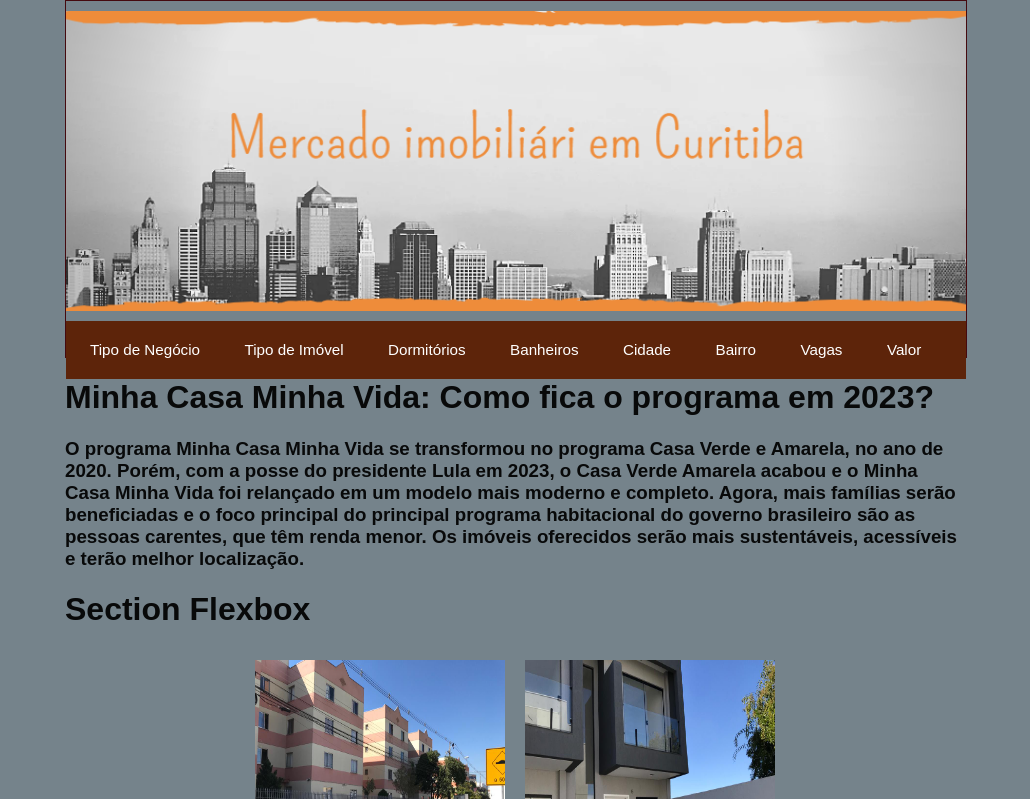
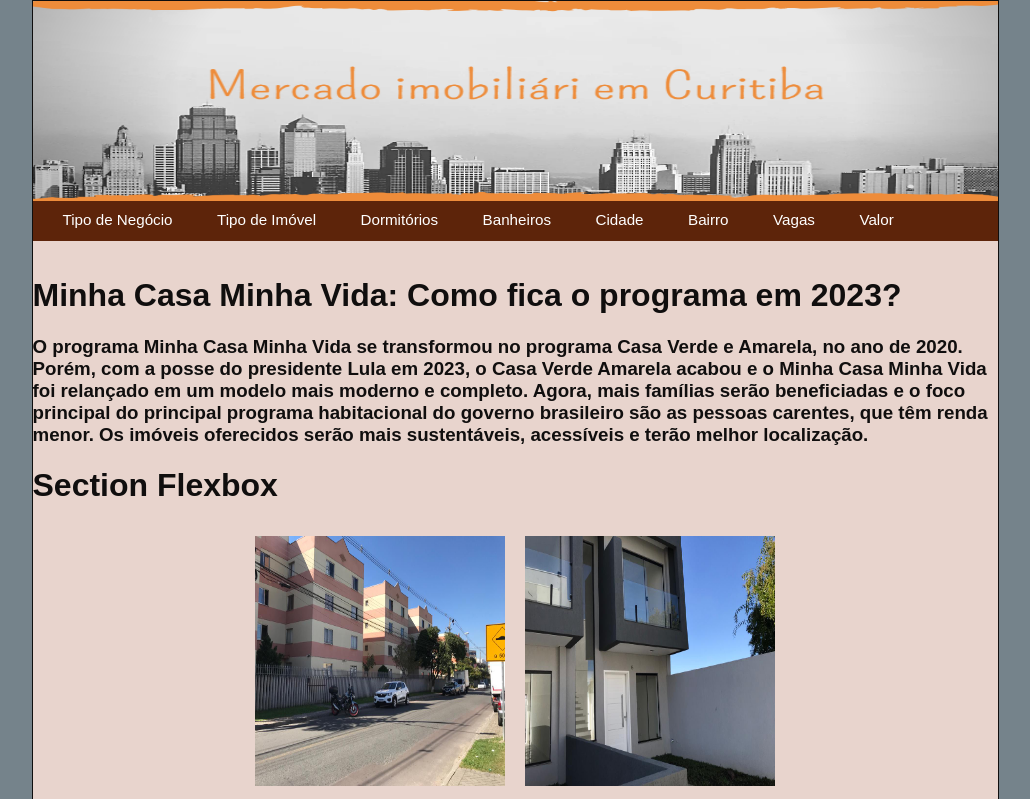
Before and after one commit to Egle-Farias/egle-farias.github.io, a plain HTML site: page index.html in a window 1280 px wide. Shown: the top 799 px of the page, without its empty margins (125-1155 px from the left). Drawn offline with Linux system fonts and the light colour scheme.

Commit message:
Ajustes da imagem do topo, ajuste da margem do container e ajuste do menu

```diff
--- a/estilo.css
+++ b/estilo.css
@@ -4,14 +4,13 @@ body, html {
   height: 100%;
   margin: 0;
   padding: 0;
+
 }
 body {
   background: rgb(117, 131, 139);
   font-family: Arial, sans-serif;
   color: #000e;
-
 }
-
 
 #page {
   display: flex;
@@ -22,55 +21,60 @@ body {
   padding: 0;
 }
 #container {
-  width: 900px;
+  width: 965px;
   height: 100%;
   margin: 0;
   padding: 0;
+  border: 1px solid;
+  background-color: rgb(232, 212, 205);
   }
+
 #topo {
   display: flex;
   flex-direction: column;
   align-items: center;
   width: 100%;
-  height: 356px;
-  border: 1px solid rgb(69, 10, 15);
+  height: 255px;
 }
+
 #foto-topo {
   width: 100%;
-  height: 300px;
+  height: 200px;
+  margin: 0;
 }
 
 nav {
   width: 100%;
+  height: 40px;
   background-color: #5D240A;
+  margin: 0;
 }
 nav ul {
   list-style:none;
-  margin:10;
-  padding:4px
+  margin:10px;
+  padding:0px;
 }
 nav ul li {
-  display:inline-block
+  display:inline-block;
 }
 nav ul li a {
   font-size: 0.95em;
   text-decoration: none;
   color: #FFF;
-  padding: 4px 20px
+  padding: 4px 20px;
 }
 /*Ao passar o mouse muda a cor*/
 nav ul li a:hover {
-  background-color: #B4531A
+  background-color: #B4531A;
 }
 
 #casas {
   text-align: center;
   display: flex;
   justify-content: center;
-   flex-wrap: wrap;
+  flex-wrap: wrap;
   max-width: 600px;
   margin: 0 auto;
-
 }
 
 .top-row, .bottom-row {
@@ -96,17 +100,17 @@ img {
 
 .roda-pe {
   color: rgb(23, 2, 2);
-  flex-wrap: wrap;
+
+
+
 }
 
 #quadros {
   max-width: 100px;
   text-align: center;
-  flex-wrap: 300px;
   padding: 100px;
-  flex-shrink: 0;
-  margin: 20px solid 10px;
   color: rgb(140, 8, 8);
   background-color: rgb(153, 201, 185);
 
+
 }
--- a/index.html
+++ b/index.html
@@ -55,7 +55,7 @@
         </div>
 
 
-            <a href="casa.html">casa</a>
+
 
                 <footer class="roda-pe">
 
@@ -70,7 +70,8 @@
 
 
                 </footer>
-            </div>
+                    </div>
+
          </div>
      </div>
    </body>
```
